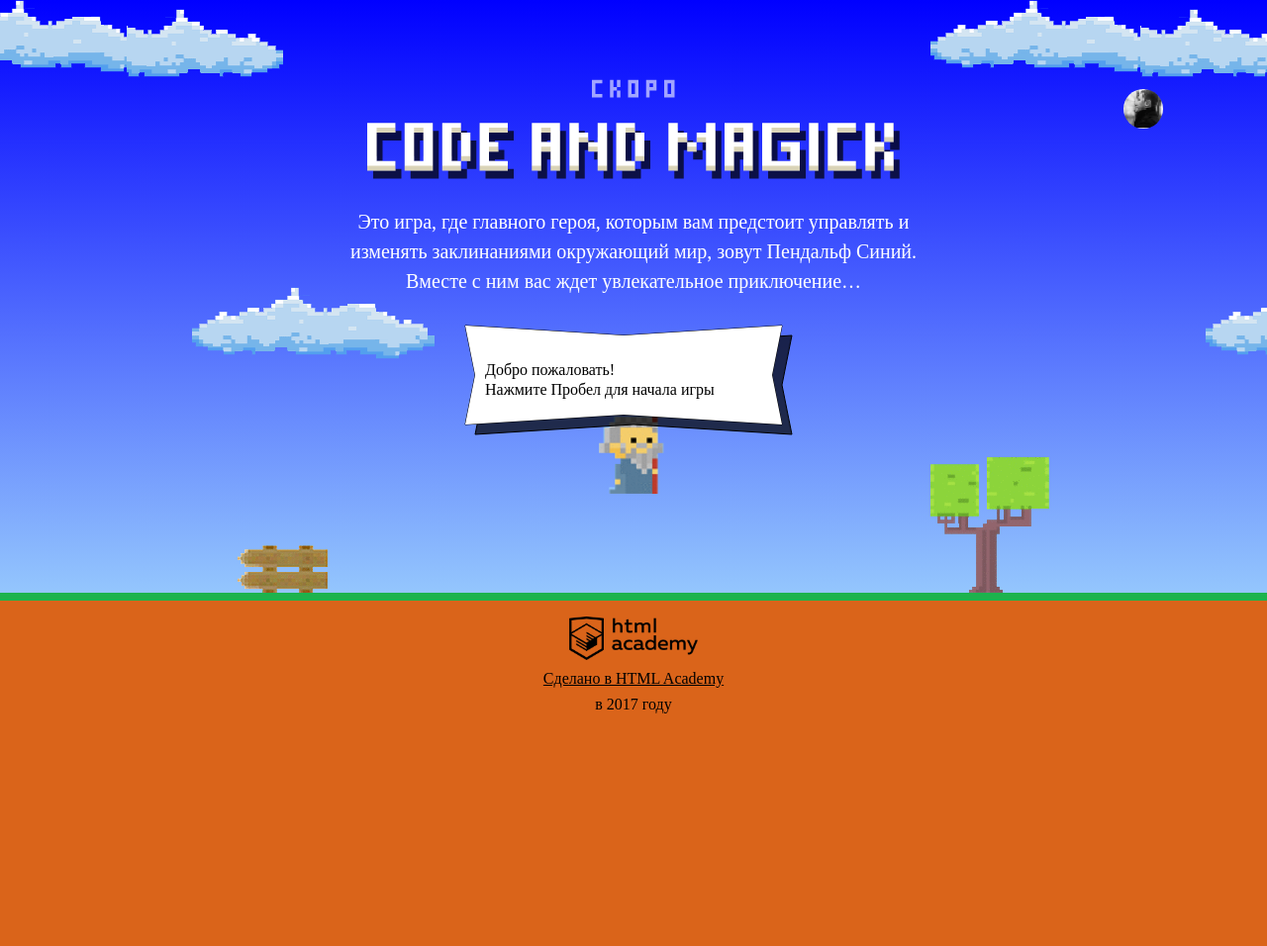
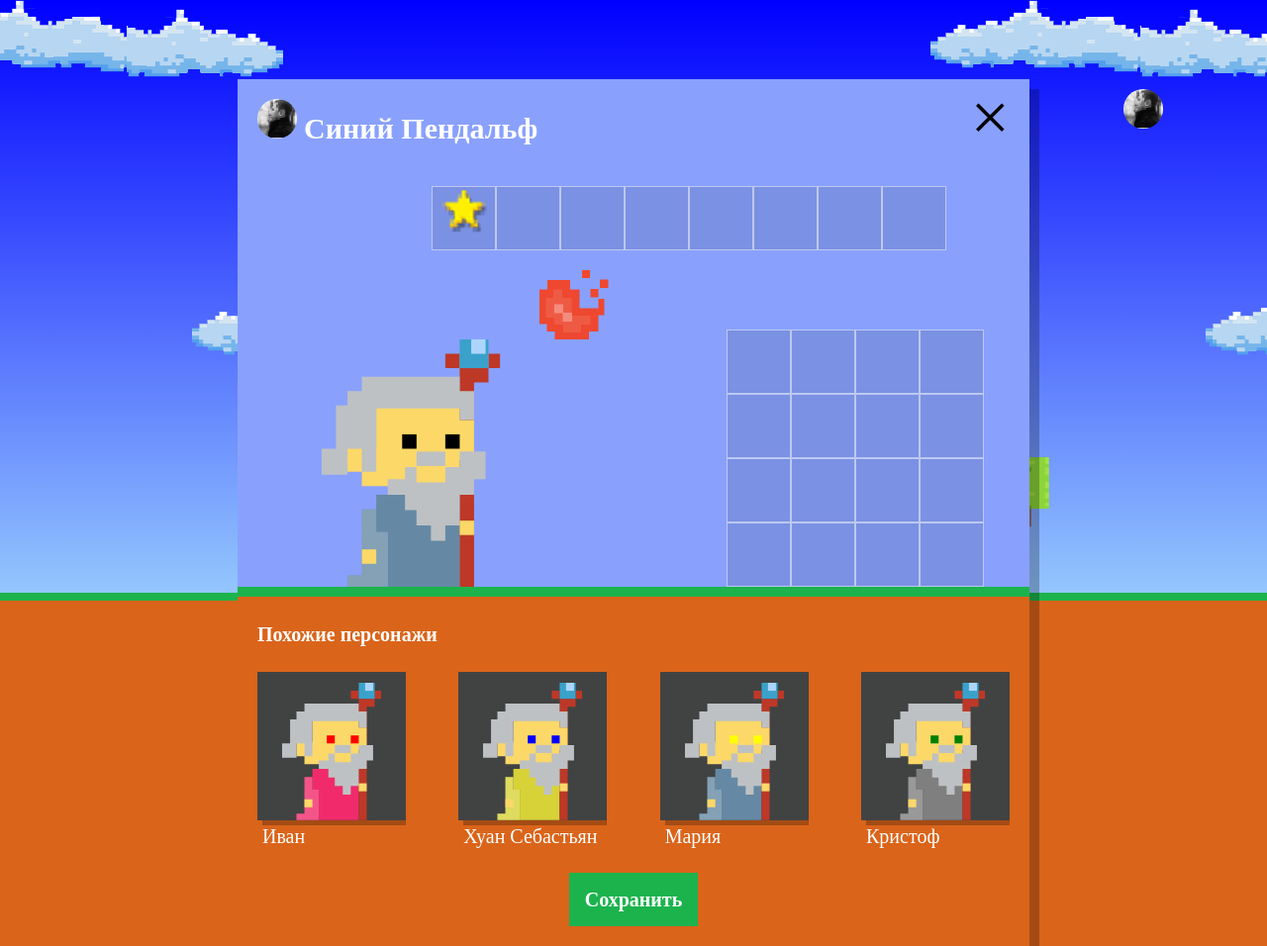
Before and after one commit to dmitrii39/1214419-code-and-magick-19, a website: page index.html in a window 1280 px wide. Shown: the whole page at 99% size. Before the commit the page ends 800 px from the top, so only its background shows below. Drawn offline with Linux system fonts and the light colour scheme; a web font is replaced by a local one.

Commit message:
коммит-3

```diff
--- a/index.html
+++ b/index.html
@@ -201,6 +201,7 @@
   }
 </script>
 <script src="js/stat.js"></script>
+<script src="js/setup.js"></script>
 <script src="js/game.js"></script>
 
 </body>
--- /dev/null
+++ b/js/setup.js
@@ -0,0 +1,63 @@
+'use strict';
+var WIZARD_NAMES = [
+'Иван',
+'Хуан Себастьян',
+'Мария',
+'Кристоф',
+'Виктор',
+'Юлия',
+'Люпита',
+'Вашингтон'];
+
+
+var userDialog = document.querySelector('.setup');
+userDialog.classList.remove('hidden');
+
+document.querySelector('.setup-similar').classList.remove('hidden');
+
+var similarListElement = document.querySelector('.setup-similar-list');
+var similarWizardTemplate = document.querySelector('#similar-wizard-template')
+    .content
+    .querySelector('.setup-similar-item');
+
+var wizards = [
+{
+    name: WIZARD_NAMES[0],
+    coatColor: 'rgb(241, 43, 107)',
+    eyesColor: 'red'
+},
+{
+    name: WIZARD_NAMES[1],
+    coatColor: 'rgb(215, 210, 55)',
+    eyesColor: 'blue'
+},
+{
+    name: WIZARD_NAMES[2],
+    coatColor: 'rgb(101, 137, 164)',
+    eyesColor: 'yellow'
+},
+{
+    name: WIZARD_NAMES[3],
+    coatColor: 'rgb(127, 127, 127)',
+    eyesColor: 'green'
+ }
+];
+
+// var eyesColors = [
+// { eyesColor: 'black'},
+// { eyesColor: 'red'},
+// { eyesColor: 'blue'},
+// { eyesColor: 'yellow'},
+// { eyesColor: 'green'}
+// ];
+
+for (var i = 0; i < WIZARD_NAMES.length; i++) {
+  var wizardElement = similarWizardTemplate.cloneNode(true);
+
+  wizardElement.querySelector('.setup-similar-label').textContent = wizards[i].name;
+  wizardElement.querySelector('.wizard-coat').style.fill = wizards[i].coatColor;
+  wizardElement.querySelector('.wizard-eyes').style.fill = wizards[i].eyesColor;
+
+  similarListElement.appendChild(wizardElement);
+}
+userDialog.querySelector('.setup-similar').classList.remove('hidden');
--- a/js/stat.js
+++ b/js/stat.js
@@ -33,9 +33,6 @@ var getMaxElement = function (arr) {
 };
 
 
-
-
-
 window.renderStatistics = function (ctx, players, times) {
   renderCloud(ctx, CLOUD_X + 10, CLOUD_Y + 10, 'rgba(0, 225, 0, 0.3)');
   renderCloud(ctx, CLOUD_X, CLOUD_Y, '#fff');
```
